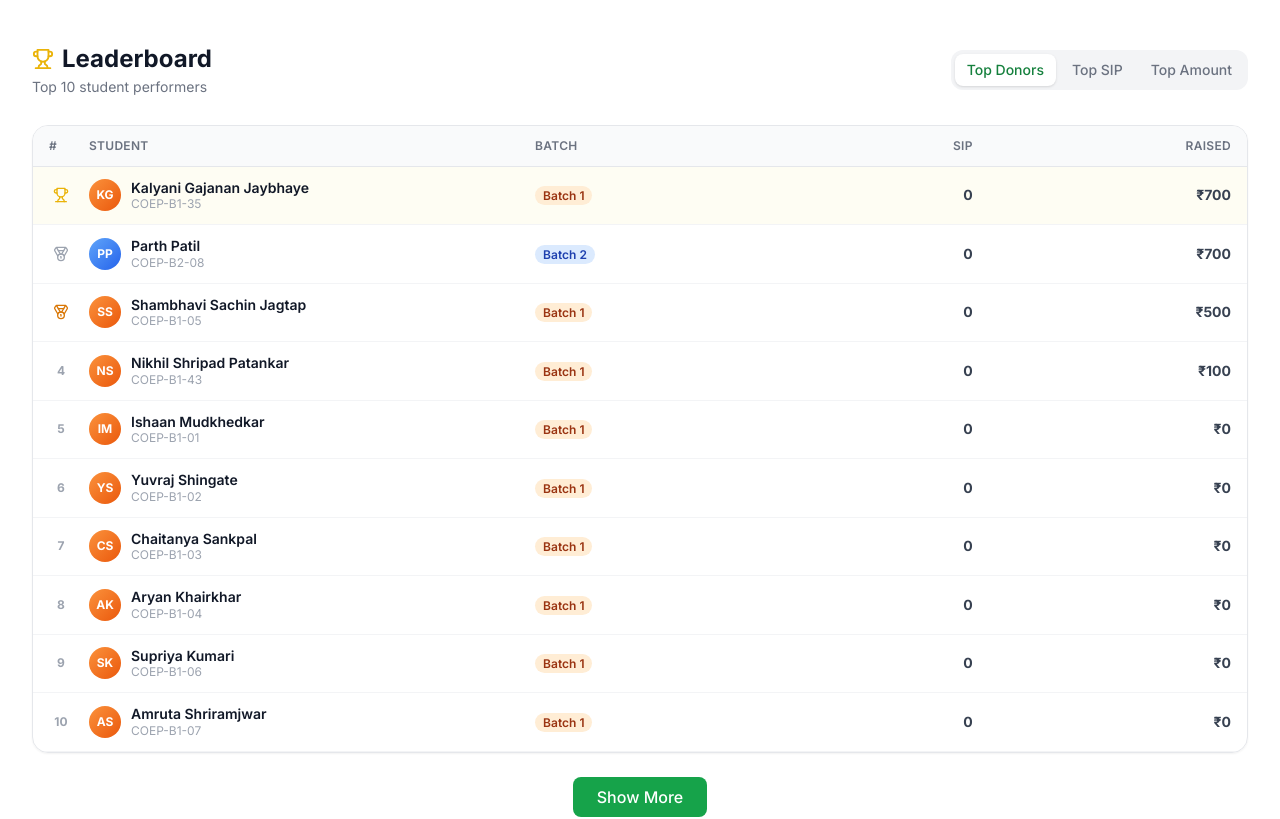
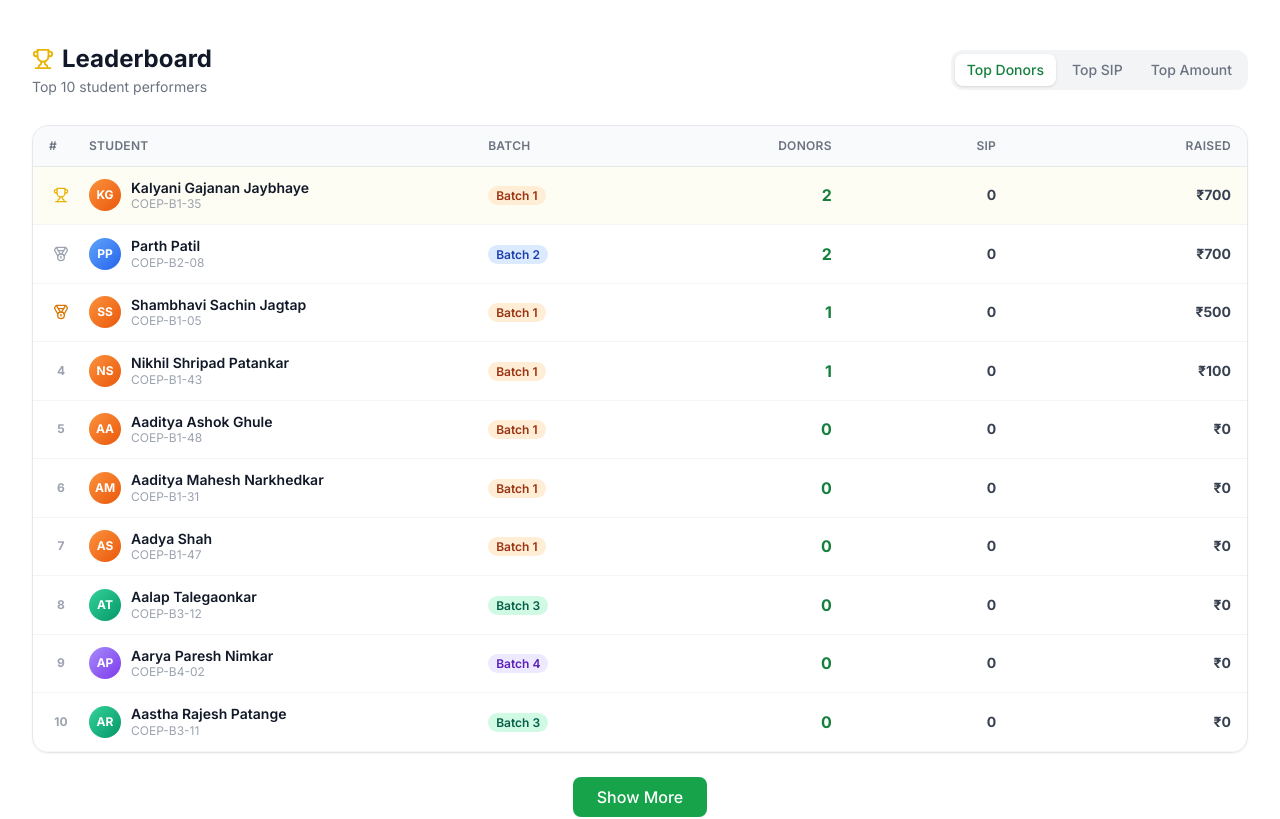
Before and after one commit to PhKrD/prachetas-internship, a React (Vite) app: page / in a window 1280 px wide. Shown: the part 2620-3439 px from the top of the page. Built offline with nearby package versions, Linux system fonts and the light colour scheme; no server answers.

Commit message:
Fix leaderboard: show Donors column and deterministic sort

```diff
--- a/src/components/Leaderboard.jsx
+++ b/src/components/Leaderboard.jsx
@@ -30,7 +30,12 @@ const Leaderboard = ({ onSelectStudent }) => {
   const current = TABS.find(t => t.key === tab)
   const top = [...students]
     .filter(s => s.batch >= 1 && s.batch <= 4)
-    .sort((a, b) => b[current.field] - a[current.field])
+    .sort((a, b) => {
+      const diff = (b[current.field] || 0) - (a[current.field] || 0)
+      if (diff !== 0) return diff
+      if (b.totalAmountCollected !== a.totalAmountCollected) return b.totalAmountCollected - a.totalAmountCollected
+      return a.name.localeCompare(b.name)
+    })
     .slice(0, visibleCount)
 
   const getBatch = (id) => batchMeta.find(b => b.id === id)
@@ -73,10 +78,11 @@ const Leaderboard = ({ onSelectStudent }) => {
             <thead>
               <tr className="bg-gray-50 border-b border-gray-200">
                 <th className="text-left px-4 py-3 text-xs font-semibold text-gray-500 uppercase tracking-wide w-10">#</th>
-                <th className="text-left px-4 py-3 text-xs font-semibold text-gray-500 uppercase tracking-wide w-[38%]">Student</th>
-                <th className="hidden sm:table-cell text-left px-4 py-3 text-xs font-semibold text-gray-500 uppercase tracking-wide w-[22%]">Batch</th>
-                <th className="text-right px-4 py-3 text-xs font-semibold text-gray-500 uppercase tracking-wide w-[18%]">SIP</th>
-                <th className="text-right px-4 py-3 text-xs font-semibold text-gray-500 uppercase tracking-wide w-[22%]">Raised</th>
+                <th className="text-left px-4 py-3 text-xs font-semibold text-gray-500 uppercase tracking-wide w-[34%]">Student</th>
+                <th className="hidden sm:table-cell text-left px-4 py-3 text-xs font-semibold text-gray-500 uppercase tracking-wide w-[16%]">Batch</th>
+                <th className="text-right px-4 py-3 text-xs font-semibold text-gray-500 uppercase tracking-wide w-[16%]">Donors</th>
+                <th className="text-right px-4 py-3 text-xs font-semibold text-gray-500 uppercase tracking-wide w-[14%]">SIP</th>
+                <th className="text-right px-4 py-3 text-xs font-semibold text-gray-500 uppercase tracking-wide w-[20%]">Raised</th>
               </tr>
             </thead>
             <tbody>
@@ -109,6 +115,11 @@ const Leaderboard = ({ onSelectStudent }) => {
                     </td>
                     <td className="hidden sm:table-cell px-4 py-3">
                       <span className={`text-xs font-semibold px-2 py-0.5 rounded-full ${batch.badge}`}>{batch.name}</span>
+                    </td>
+                    <td className="px-4 py-3 text-right">
+                      <span className={`font-bold ${tab === 'donors' ? 'text-green-700 text-base' : 'text-gray-700'}`}>
+                        {s.donorsCollected}
+                      </span>
                     </td>
                     <td className="px-4 py-3 text-right">
                       <span className={`font-bold ${tab === 'sip' ? 'text-blue-700 text-base' : 'text-gray-700'}`}>
```
